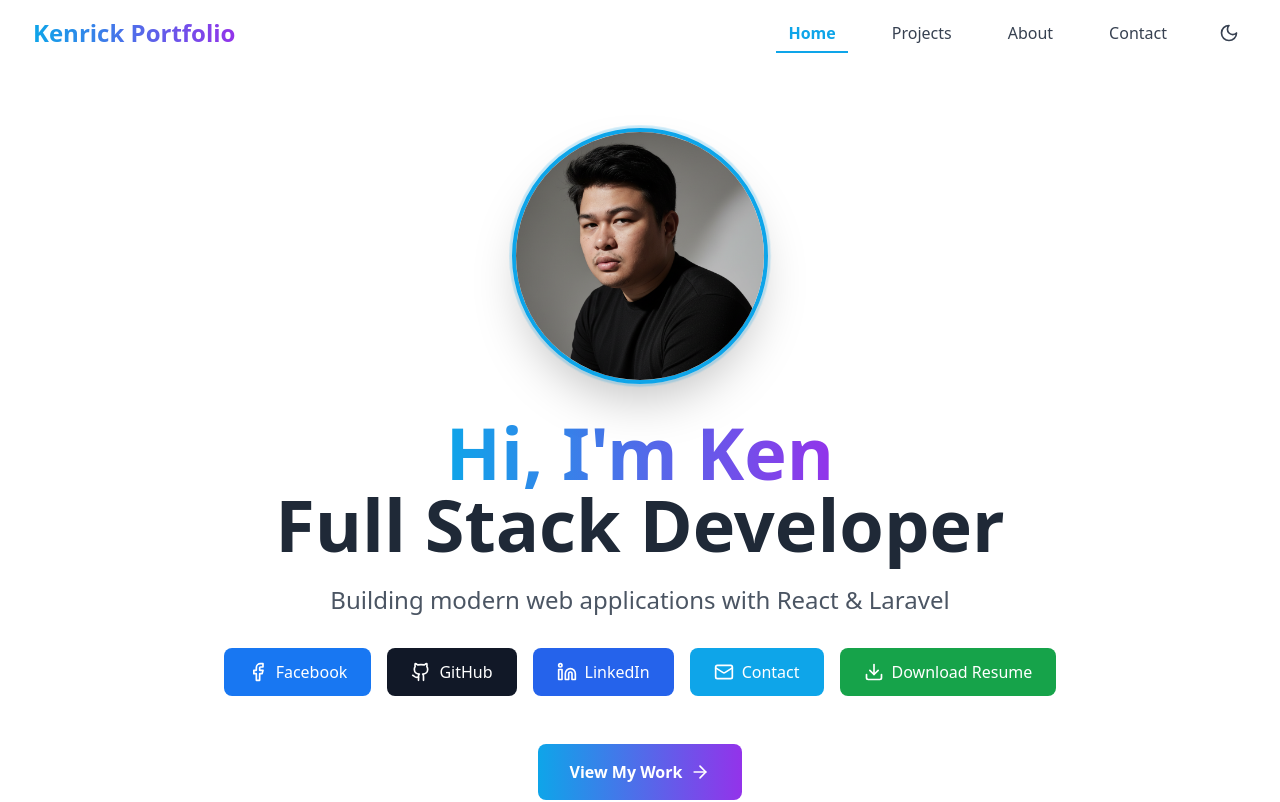
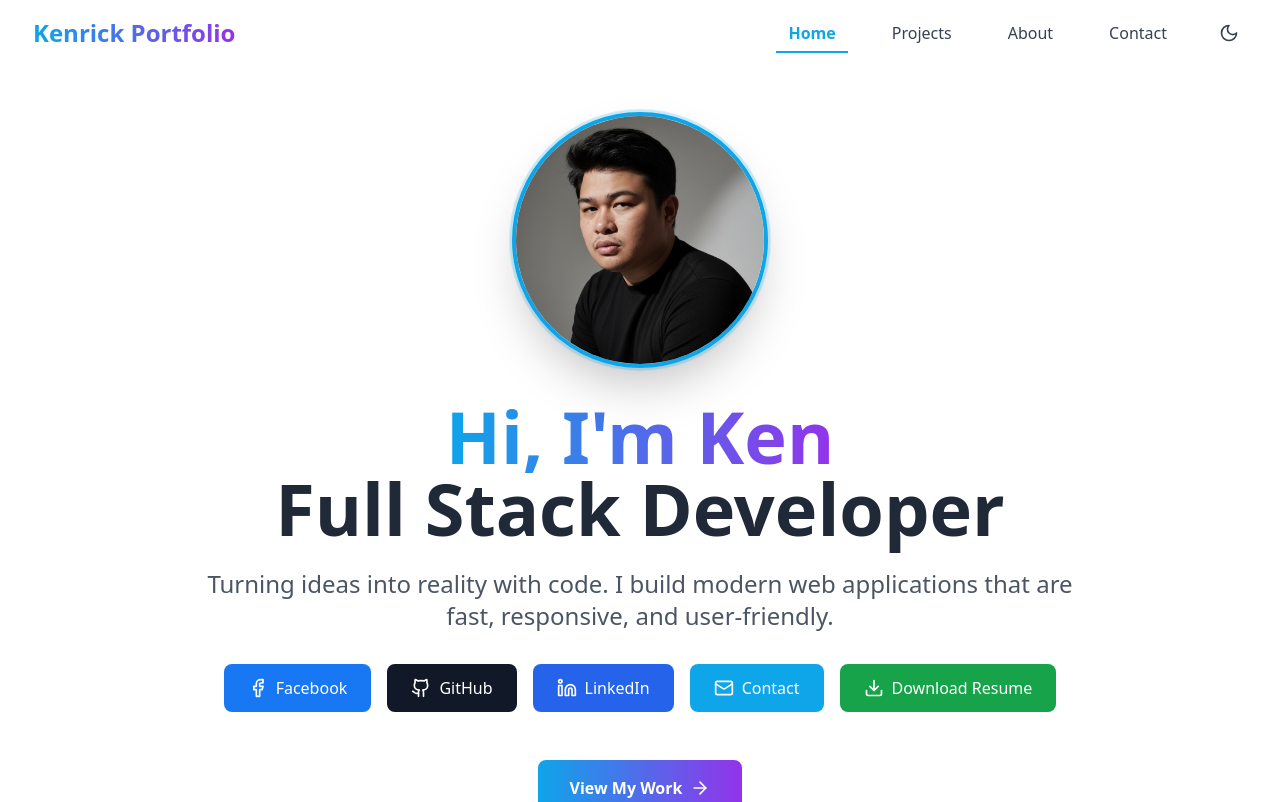
Before and after one commit to KenrickLabuca/kenricklabuca, a React (Vite) app: page / in a window 1280 px wide. Shown: the top 802 px of the page. Built offline with nearby package versions, Linux system fonts and the light colour scheme.

Commit message:
change paragraph

```diff
--- a/src/pages/Home.jsx
+++ b/src/pages/Home.jsx
@@ -227,7 +227,7 @@ export default function Home() {
             variants={itemVariants}
             className="text-xl md:text-2xl text-gray-600 dark:text-gray-400 mb-8"
           >
-            Building modern web applications with React & Laravel
+            Turning ideas into reality with code. I build modern web applications that are fast, responsive, and user-friendly.
           </motion.p>
           <motion.div
             variants={itemVariants}
```
